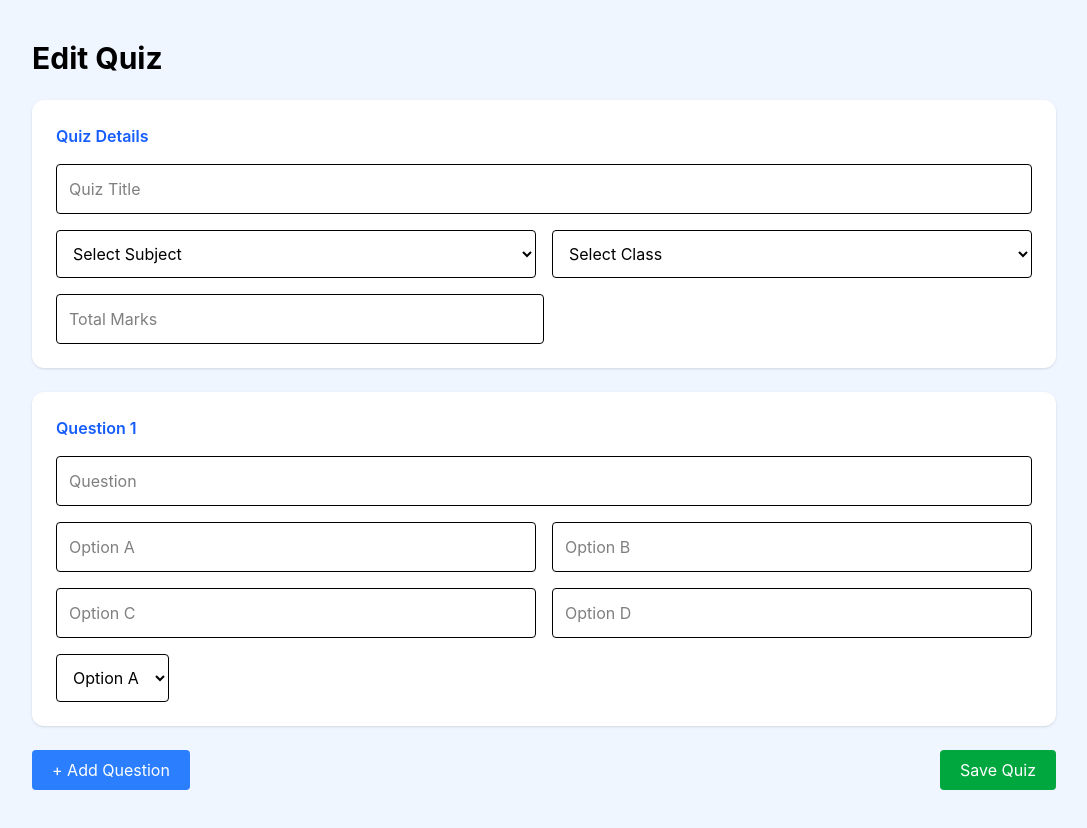
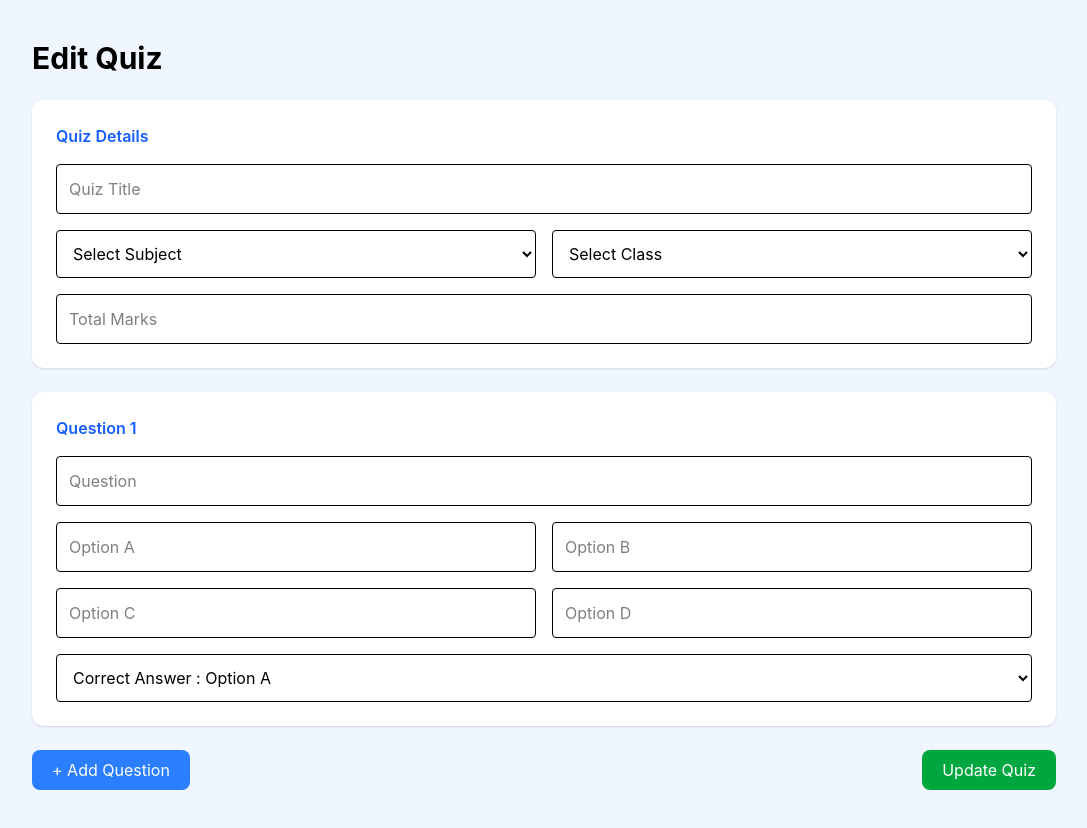
Before and after one commit to sakshibhagit05/quiz-app, a React (Vite) app: page /create-quiz/1 in a window 1280 px wide. Shown: the whole page, without its empty margins (96-1183 px from the left). Built offline with nearby package versions, Linux system fonts and the light colour scheme; no server answers; the database is empty.

Commit message:
Updated Quiz

```diff
--- a/src/pages/CreateQuiz.jsx
+++ b/src/pages/CreateQuiz.jsx
@@ -29,7 +29,6 @@ function CreateQuiz() {
     },
   ]);
 
-  // Load existing quiz data if editing (id exists)
   useEffect(() => {
     if (!id) return;
 
@@ -40,14 +39,18 @@ function CreateQuiz() {
 
         if (quizSnap.exists()) {
           const data = quizSnap.data();
+
           setQuizTitle(data.quizTitle || "");
           setSubject(data.subject || "");
           setClassName(data.className || "");
           setTotalMarks(data.totalMarks || "");
-          setQuestions(data.questions || []);
+
+          if (data.questions && data.questions.length > 0) {
+            setQuestions(data.questions);
+          }
         }
       } catch (error) {
-        console.error("Error loading quiz:", error);
+        console.log(error);
       }
     };
 
@@ -59,9 +62,9 @@ function CreateQuiz() {
   };
 
   const handleQuestionChange = (index, field, value) => {
-    const updated = [...questions];
-    updated[index][field] = value;
-    setQuestions(updated);
+    const updatedQuestions = [...questions];
+    updatedQuestions[index][field] = value;
+    setQuestions(updatedQuestions);
   };
 
   const addQuestion = () => {
@@ -78,21 +81,36 @@ function CreateQuiz() {
     ]);
   };
 
+  const removeQuestion = (index) => {
+    const updated = [...questions];
+    updated.splice(index, 1);
+    setQuestions(updated);
+  };
+
   const handleSaveQuiz = async () => {
-    // 1. Validation
-    if (!quizTitle || !subject || !className || !totalMarks) {
+    if (
+      !quizTitle ||
+      !subject ||
+      !className ||
+      !totalMarks
+    ) {
       alert("Fill all quiz details");
       return;
     }
 
     for (let q of questions) {
-      if (!q.question || !q.optionA || !q.optionB || !q.optionC || !q.optionD) {
-        alert("Please fill every question");
+      if (
+        !q.question ||
+        !q.optionA ||
+        !q.optionB ||
+        !q.optionC ||
+        !q.optionD
+      ) {
+        alert("Please fill all questions");
         return;
       }
     }
 
-    // 2. Database Operation (Update if editing, Add if creating new)
     try {
       const quizData = {
         quizTitle,
@@ -103,25 +121,25 @@ function CreateQuiz() {
       };
 
       if (id) {
-        // Edit Mode: Update existing document
-        const quizRef = doc(db, "quizzes", id);
-        await updateDoc(quizRef, quizData);
+        await updateDoc(doc(db, "quizzes", id), quizData);
+
         alert("Quiz Updated Successfully");
-        navigate("/quizzes"); // Optional: Navigate back to quiz list after update
+
+        navigate("/my-quizzes");
       } else {
-        // Create Mode: Add a completely new document
         await addDoc(collection(db, "quizzes"), {
           ...quizData,
           quizCode: generateQuizCode(),
           createdAt: new Date(),
         });
-        alert("Quiz Saved Successfully");
 
-        // Reset fields after successful creation
+        alert("Quiz Created Successfully");
+
         setQuizTitle("");
         setSubject("");
         setClassName("");
         setTotalMarks("");
+
         setQuestions([
           {
             question: "",
@@ -133,8 +151,8 @@ function CreateQuiz() {
           },
         ]);
       }
-    } catch (error) {
-      console.error("Error saving quiz:", error);
+          } catch (error) {
+      console.error(error);
       alert("Error Saving Quiz");
     }
   };
@@ -142,12 +160,16 @@ function CreateQuiz() {
   return (
     <div className="min-h-screen bg-blue-50 py-10 px-5">
       <div className="max-w-5xl mx-auto">
+
         <h1 className="text-3xl font-bold mb-6">
           {id ? "Edit Quiz" : "Create Quiz"}
         </h1>
 
         <div className="bg-white rounded-xl shadow p-6">
-          <h2 className="text-blue-600 font-semibold mb-4">Quiz Details</h2>
+
+          <h2 className="text-blue-600 font-semibold mb-4">
+            Quiz Details
+          </h2>
 
           <input
             className="border w-full p-3 rounded mb-4"
@@ -157,6 +179,7 @@ function CreateQuiz() {
           />
 
           <div className="grid grid-cols-2 gap-4">
+
             <select
               className="border p-3 rounded"
               value={subject}
@@ -180,22 +203,42 @@ function CreateQuiz() {
               <option>Class 3</option>
               <option>Class 4</option>
             </select>
+
           </div>
 
           <input
-            className="border w-1/2 mt-4 p-3 rounded"
+            className="border w-full mt-4 p-3 rounded"
             placeholder="Total Marks"
             type="number"
             value={totalMarks}
             onChange={(e) => setTotalMarks(e.target.value)}
           />
+
         </div>
 
         {questions.map((q, index) => (
-          <div key={index} className="bg-white rounded-xl shadow p-6 mt-6">
-            <h2 className="text-blue-600 font-semibold mb-4">
-              Question {index + 1}
-            </h2>
+
+          <div
+            key={index}
+            className="bg-white rounded-xl shadow p-6 mt-6"
+          >
+
+            <div className="flex justify-between items-center mb-4">
+
+              <h2 className="text-blue-600 font-semibold">
+                Question {index + 1}
+              </h2>
+
+              {questions.length > 1 && (
+                <button
+                  onClick={() => removeQuestion(index)}
+                  className="bg-red-500 text-white px-3 py-1 rounded"
+                >
+                  Delete
+                </button>
+              )}
+
+            </div>
 
             <input
               className="border w-full p-3 rounded mb-4"
@@ -207,6 +250,7 @@ function CreateQuiz() {
             />
 
             <div className="grid grid-cols-2 gap-4">
+
               <input
                 className="border p-3 rounded"
                 placeholder="Option A"
@@ -242,38 +286,43 @@ function CreateQuiz() {
                   handleQuestionChange(index, "optionD", e.target.value)
                 }
               />
+
             </div>
 
             <select
-              className="border mt-4 p-3 rounded"
+              className="border mt-4 p-3 rounded w-full"
               value={q.correctAnswer}
               onChange={(e) =>
                 handleQuestionChange(index, "correctAnswer", e.target.value)
               }
             >
-              <option value="A">Option A</option>
-              <option value="B">Option B</option>
-              <option value="C">Option C</option>
-              <option value="D">Option D</option>
+              <option value="A">Correct Answer : Option A</option>
+              <option value="B">Correct Answer : Option B</option>
+              <option value="C">Correct Answer : Option C</option>
+              <option value="D">Correct Answer : Option D</option>
             </select>
+
           </div>
+
         ))}
+                <div className="flex justify-between mt-6">
 
-        <div className="flex justify-between mt-6">
           <button
             onClick={addQuestion}
-            className="bg-blue-500 text-white px-5 py-2 rounded"
+            className="bg-blue-500 hover:bg-blue-600 text-white px-5 py-2 rounded-lg"
           >
             + Add Question
           </button>
 
           <button
             onClick={handleSaveQuiz}
-            className="bg-green-600 text-white px-5 py-2 rounded"
+            className="bg-green-600 hover:bg-green-700 text-white px-5 py-2 rounded-lg"
           >
-            Save Quiz
+            {id ? "Update Quiz" : "Save Quiz"}
           </button>
+
         </div>
+
       </div>
     </div>
   );
```
